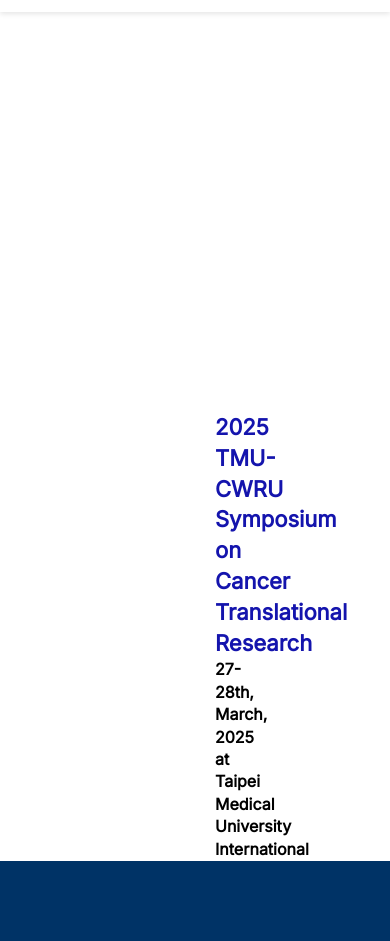
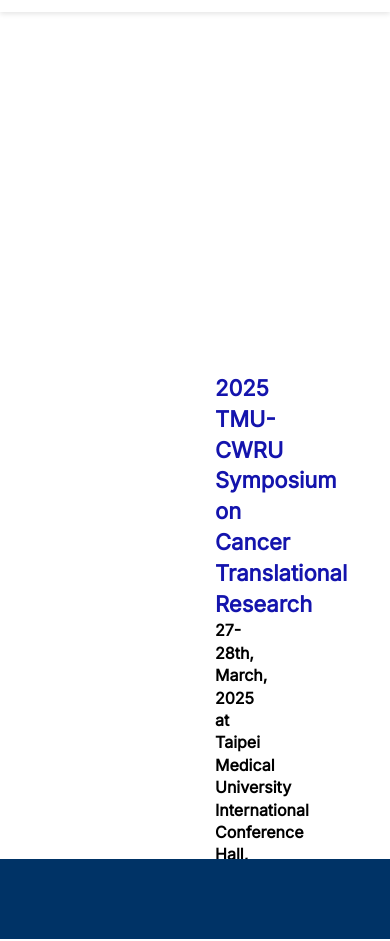
Before and after one commit to RCCTM/TMU-CWRU_Symposium, a plain HTML site: page index.html in a window 390 px wide. Shown: the part 63-1004 px from the top of the page. Drawn offline with Linux system fonts and the light colour scheme; files whose address does not match are found by name.

Commit message:
首頁標題調整

```diff
--- a/static/css/style.css
+++ b/static/css/style.css
@@ -397,8 +397,7 @@
     /* 調整 slider 讓內容垂直置中，然後再往上偏移 */
     .hero-slider {
         display: flex;
-        align-items: center;
-        /* 垂直置中 */
+        margin-top: 20%;
         justify-content: center;
         /* 水平置中，如有需要 */
         position: relative;
@@ -406,9 +405,9 @@
 
     .slide-content {
         text-align: left;
-        padding: 20px;
+        padding-left: 20px;
+        padding-top: 10px;
         transform: translateY(-10%);
-        /* 向上移動10%，依需求調整數值 */
     }
 
     .mobile-menu-btn {
@@ -475,7 +474,7 @@
     }
 
     .slide-content {
-        margin-top: 50px;
+        margin-top: 20px;
     }
 
     .slide-content h2 {
```
